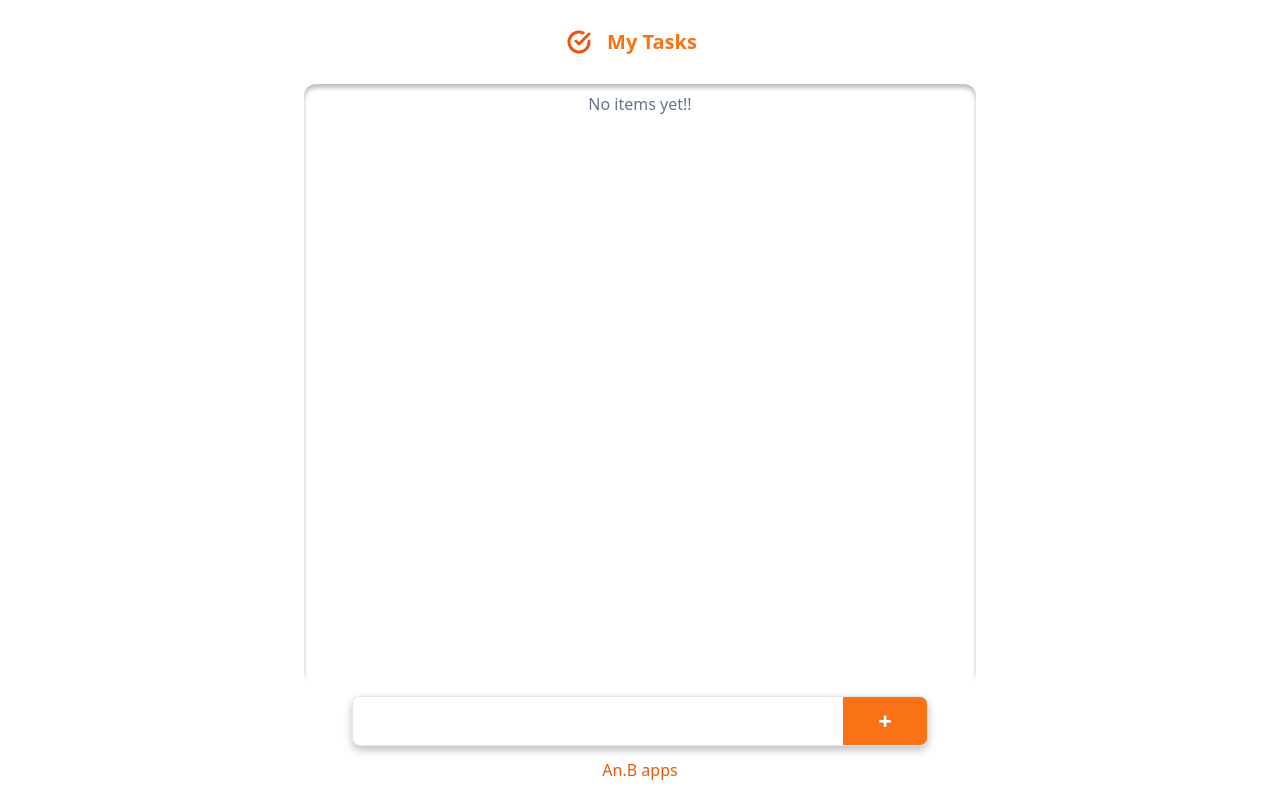
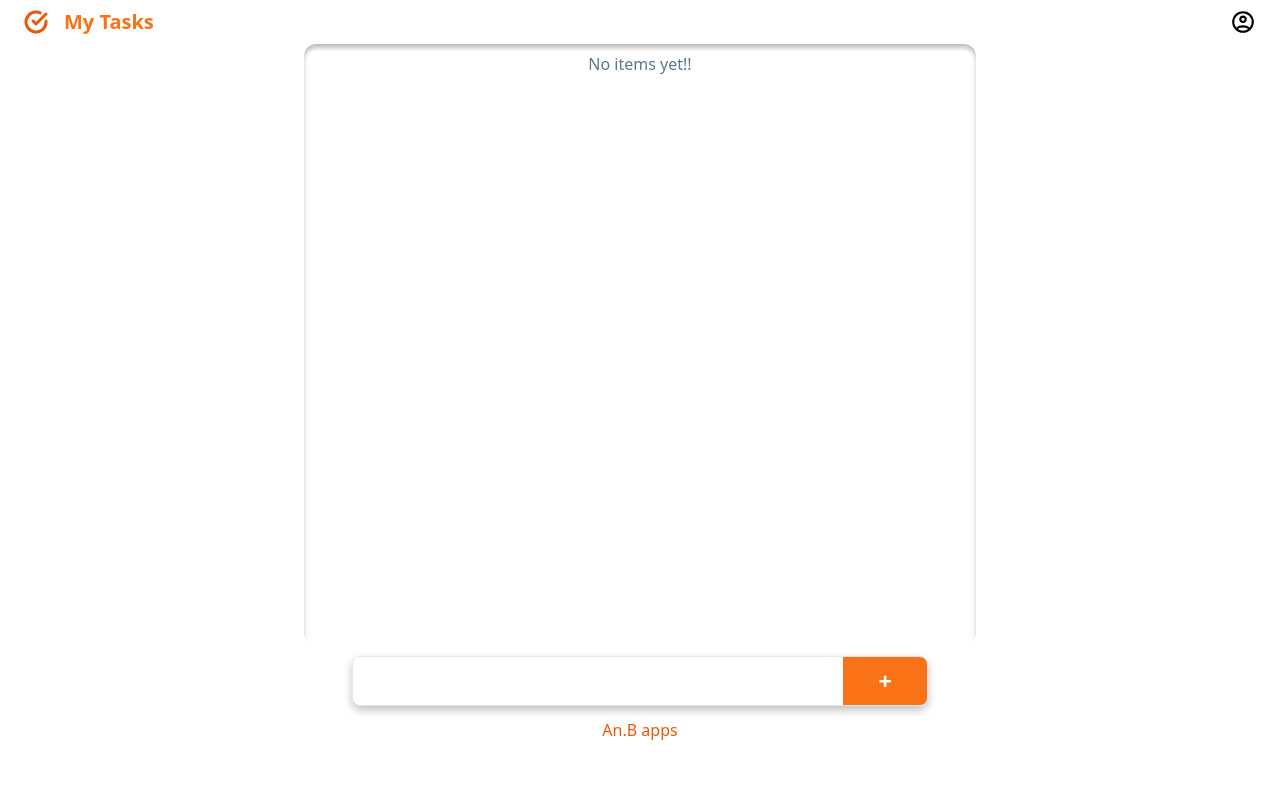
Before and after one commit to anandubabu-kr/pwa-todo, a React (Vite) app: page / in a window 1280 px wide. Built offline with nearby package versions, Linux system fonts and the light colour scheme.

Commit message:
added AppBar layout

```diff
--- a/dev-dist/sw.js
+++ b/dev-dist/sw.js
@@ -82,7 +82,7 @@
     "revision": "3ca0b8505b4bec776b69afdba2768812"
   }, {
     "url": "index.html",
-    "revision": "0.4ugj1ucjvk"
+    "revision": "0.mobbkhho0ho"
   }], {});
   workbox.cleanupOutdatedCaches();
   workbox.registerRoute(new workbox.NavigationRoute(workbox.createHandlerBoundToURL("index.html"), {
--- a/src/App.tsx
+++ b/src/App.tsx
@@ -1,8 +1,10 @@
 import TodoApp from "./app/Todos";
+import Appbar from "./components/Appbar";
 
 const App = () => {
   return (
     <>
+      <Appbar />
       <TodoApp />
     </>
   );
--- a/src/app/Todos.tsx
+++ b/src/app/Todos.tsx
@@ -38,12 +38,6 @@
 
   return (
     <div>
-      <div className="/drop-shadow mx-6 bg-white py-3 my-4 rounded-xl">
-        <h1 className="text-xl font-bold flex justify-center text-orange-500 ">
-          <img src="/logo.svg" />
-          <span className="mx-4">My Tasks</span>
-        </h1>
-      </div>
       <main className="flex flex-col px-3">
         {/* <hr className="my-2 w-1/2 mx-auto" /> */}
         <div className="h-[75vh] md:h-[75vh] overflow-y-auto mx-auto p-2 inner-shadow max-w-2xl w-full rounded-xl">
--- /dev/null
+++ b/src/components/Appbar.tsx
@@ -0,0 +1,15 @@
+import Logo from "./Logo";
+import user from "../assets/icons/user.svg";
+
+const Appbar = () => {
+  return (
+    <div className="flex justify-between px-6">
+      <Logo />
+      <button className="py-2">
+        <img src={user} width={26} height={26} alt="a" />
+      </button>
+    </div>
+  );
+};
+
+export default Appbar;
--- /dev/null
+++ b/src/components/Logo.tsx
@@ -0,0 +1,12 @@
+const Logo = () => {
+  return (
+    <div className="/drop-shadow  bg-white my-2 rounded-xl">
+      <h1 className="text-xl font-bold flex justify-center text-orange-500 ">
+        <img src="/logo.svg" />
+        <span className="mx-4">My Tasks</span>
+      </h1>
+    </div>
+  );
+};
+
+export default Logo;
```
Also changed, not shown: src/assets/icons/user.svg (added).
